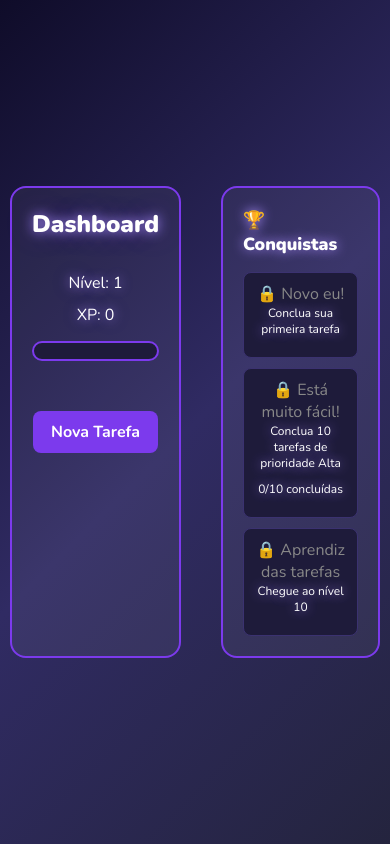
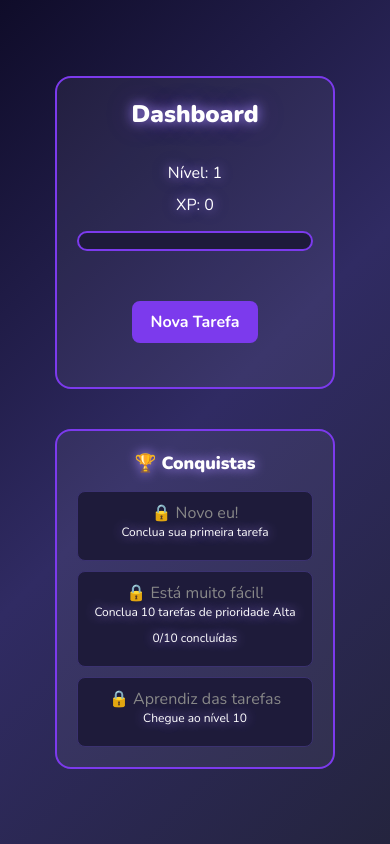
Before and after one commit to E-Danillo/dashboard-de-tarefas-gamificado-react, a React (Vite) app: page / in a window 390 px wide. Built offline with nearby package versions, Linux system fonts and the light colour scheme.

Commit message:
fix: corrige layout mobile e posicionamento com flex column

```diff
--- a/src/App.css
+++ b/src/App.css
@@ -17,6 +17,11 @@ body {
   background: linear-gradient(135deg, #0f0c29, #302b63, #24243e);
   color: #f0eaff;
   gap: 40px;
+}
+
+#div-main {
+    display: flex;
+    gap: 40px;
 }
 
 #div-principal {
@@ -267,6 +272,10 @@ select:hover {
     gap: 20px;
   }
 
+  #div-main {
+    flex-direction: column;
+  }
+
   #div-principal {
     width: 100%;
     max-width: 100%;
--- a/src/App.jsx
+++ b/src/App.jsx
@@ -154,7 +154,7 @@ function App() {
   }
 
   return (
-    <div style={{ display: "flex", gap: "40px" }}>
+    <div id="div-main">
       <div id="div-principal">
         <h1>Dashboard</h1>
 
```
